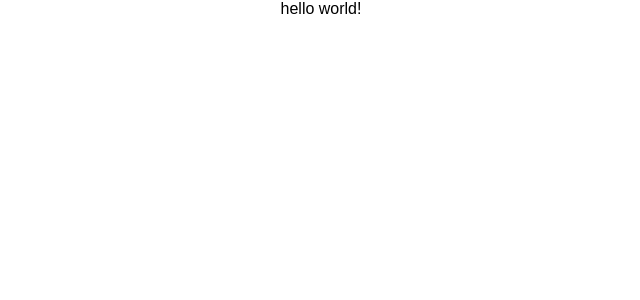
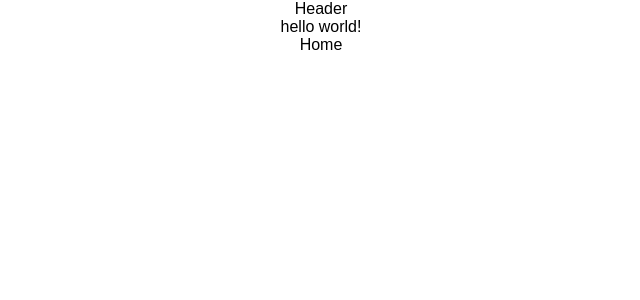
Before and after one commit to litufu/learn-react, a React (Create React App) app: page / in a window 1280 px wide. Shown: the top 300 px of the page, without its empty margins (319-959 px from the left). Built offline with nearby package versions, Linux system fonts and the light colour scheme.

Commit message:
many components

```diff
--- a/src/App.js
+++ b/src/App.js
@@ -1,12 +1,21 @@
 import React, { Component } from 'react';
-import logo from './logo.svg';
 import './App.css';
+import Home from './components/Home'
+import Header from './components/Header'
 
 class App extends Component {
   render() {
     return (
-      <div className="App">
-        hello world!
+      <div>
+        <div className="App">
+          <Header />
+        </div>
+        <div className="App">
+          hello world!
+        </div>
+        <div className="App">
+          <Home />
+        </div>
       </div>
     );
   }
--- /dev/null
+++ b/src/components/Header.js
@@ -0,0 +1,12 @@
+import React, { Component } from 'react';
+
+
+export default class Home extends Component {
+  render() {
+    return (
+      <div className="App">
+        Header
+      </div>
+    );
+  }
+}
--- /dev/null
+++ b/src/components/Home.js
@@ -0,0 +1,12 @@
+import React, { Component } from 'react';
+
+
+export default class Home extends Component {
+  render() {
+    return (
+      <div className="App">
+        Home
+      </div>
+    );
+  }
+}
```
